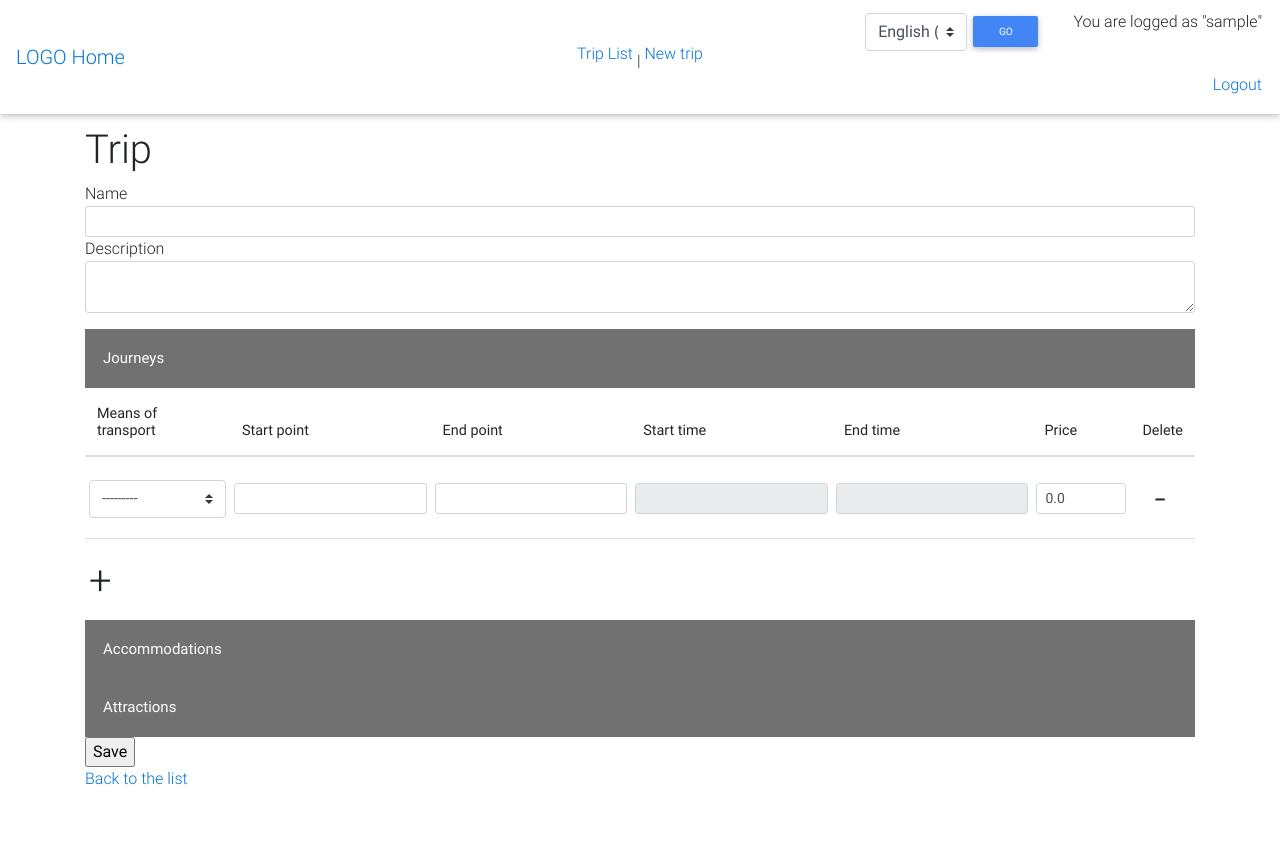
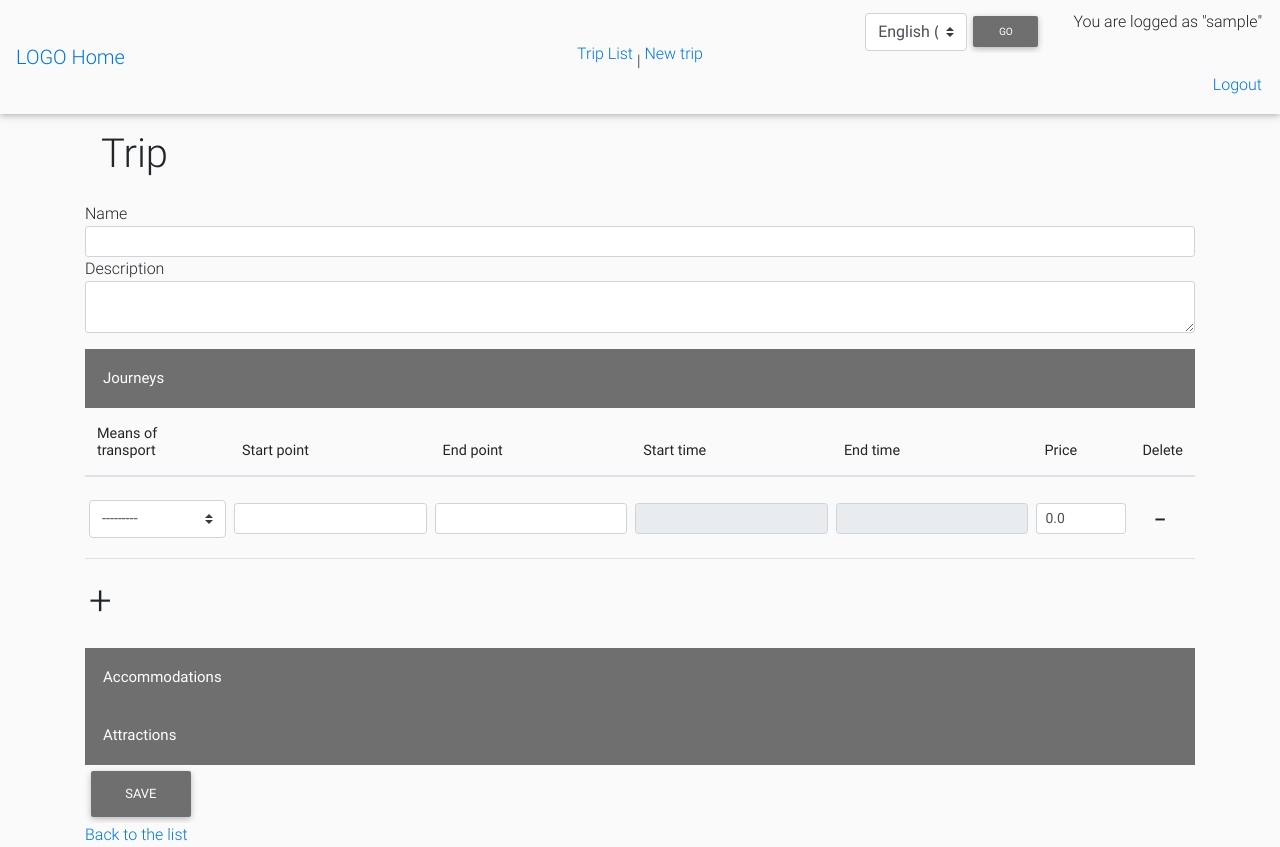
Before and after one commit to norseny/TripPlanner, a Django app: page /trip/create/ in a window 1280 px wide. Before the commit the page ends 785 px from the top, so only its background shows below. Run offline with Django 3.2, Linux system fonts and the light colour scheme; the visitor is signed in with stand-in values (Sample User, id 1); data that the repository does not hold is empty; some libraries are stand-ins or nearby versions.

Commit message:
Trip datetime and price update implementation 2, some css

```diff
--- a/static/own/css/style.css
+++ b/static/own/css/style.css
@@ -8,24 +8,43 @@
     padding: 1rem;
 }
 
+.btn {
+    background: rgba(31, 31, 31, 0.63)!important;
+}
+
 /*.flatpickr-month{*/
 /*height: 50px;*/
 /*overflow: hidden; !*todo: temp solution*!*/
 /*}*/
 
-/*nav {*/
+nav {
     /*background-color: rgba(122, 122, 122, 0.77);*/
     /*color: #f7f7f7;*/
     /*box-shadow: 0 2px 5px 0 rgba(0,0,0,.16),0 2px 10px 0 rgba(0,0,0,.12)*/
-/*}*/
+}
 
 body {
     /*background-image: url(../img/pexels-photo-764293.jpeg);*/
+    /*background: rgb(242, 250, 255);*/
+    background-color: #fafafa;
+}
+
+h1,h2  {
+    padding: 1rem;
 }
 
 .container {
+    /*border-color: #525b6b;*/
+    /*border-left-style: solid;*/
+    /*border-top-style: solid;*/
+    /*border-bottom-style: solid;*/
+    /*border-left-width: 2rem;*/
+    /*border-bottom-width: 5rem;*/
+    /*border-top-width: .5rem;*/
+
+    background-color: #fafafa;
     /*background: rgba(255, 243, 211, 0.8);*/
-    margin-top: .75rem
+    /*margin-top: .75rem*/
 }
 
 .scrollable-horizontally {
@@ -50,7 +69,7 @@ label {
 }
 
 .table {
-    margin-bottom: 0;
+    margin-bottom: .5rem;
 }
 
 .table td {
--- a/tripplanner/models/trip_models.py
+++ b/tripplanner/models/trip_models.py
@@ -38,7 +38,7 @@ class Trip(BasicInfo):
     def get_absolute_url(self):
         return reverse('trip-detail', kwargs={'pk': self.pk})
 
-    def update_dates_and_price(self, journeys, accommodations, attractions): # todo: finish
+    def update_dates_and_price(self, journeys, accommodations, attractions):
         start_times = set()
         end_times = set()
         all_details = journeys + accommodations + attractions
--- a/tripplanner/templates/tripplanner/trip_with_attributes_form.html
+++ b/tripplanner/templates/tripplanner/trip_with_attributes_form.html
@@ -114,9 +114,12 @@
             </table>
         </div>
 
-        <div><input type="submit" value="{% trans 'Save' %}"/></div>
+        <div><input class="btn btn-primary" type="submit" value="{% trans 'Save' %}"/></div>
         <div><a href="{% url 'trip-list' %}">{% trans 'Back to the list' %}</a></div>
+{#        <div><a href="{% url 'trip-participants' trip.pk %}">{% trans 'Trip participants' %}</a></div>#}
+
     </form>
+
 
 {% endblock %}
 
--- a/tripplanner/urls.py
+++ b/tripplanner/urls.py
@@ -9,5 +9,7 @@ urlpatterns = [
     url(r'trip/create/$', views.TripWithAttributesCreate.as_view(), name='trip-with-attributes-create'),
     url(r'trip/(?P<pk>[0-9]+)/edit/$', views.TripWithAttributesUpdate.as_view(), name='trip-update'),
     url(r'trip/(?P<pk>[0-9]+)/delete/$', views.TripDelete.as_view(), name='trip-delete'),
+    url(r'trip/(?P<pk>[0-9]+)/participants$', views.TripParticipants.as_view(), name='trip-participants'),
+
     # url(r'pdffile$', views.pdffile, name='pdffile')
 ]
--- a/tripplanner/views/trip_views.py
+++ b/tripplanner/views/trip_views.py
@@ -1,6 +1,6 @@
 from django.urls import reverse_lazy
 from django.db import transaction
-from django.views.generic.edit import CreateView, UpdateView, DeleteView
+from django.views.generic.edit import CreateView, UpdateView, DeleteView, FormView
 from django.views.generic import ListView, DetailView
 from tripplanner.decorators import user_is_admin_or_trip_creator
 from django.contrib.auth.decorators import login_required
@@ -68,8 +68,7 @@ class TripWithAttributesCreate(CreateView):
                 if attractions.is_valid():
                     attractions.instance = self.object
                     attractions.save()
-                models.Trip.update_dates_and_price(self.object, journeys, accommodations, attractions) # todo:
-                # sprawdzic czy dzialaja daty - wprowadzanie
+                models.Trip.update_dates_and_price(self.object, journeys, accommodations, attractions)  # todo: sprawdzic czy dzialaja daty - wprowadzanie
             else:
                 return self.form_invalid(form)
 
@@ -113,11 +112,17 @@ class TripWithAttributesUpdate(UpdateView):
                 if attractions.is_valid():
                     attractions.instance = self.object
                     attractions.save()
-                models.Trip.update_dates_and_price(self.object, journeys.cleaned_data, accommodations.cleaned_data, attractions.cleaned_data)
+                models.Trip.update_dates_and_price(self.object, journeys.cleaned_data, accommodations.cleaned_data,
+                                                   attractions.cleaned_data)
             else:
                 return self.form_invalid(form)
 
         return super(TripWithAttributesUpdate, self).form_valid(form)
+
+
+@method_decorator(decorators, name='dispatch')
+class TripParticipants(FormView):  # todo: add user
+    pass
 
 
 @method_decorator(decorators, name='dispatch')
```
